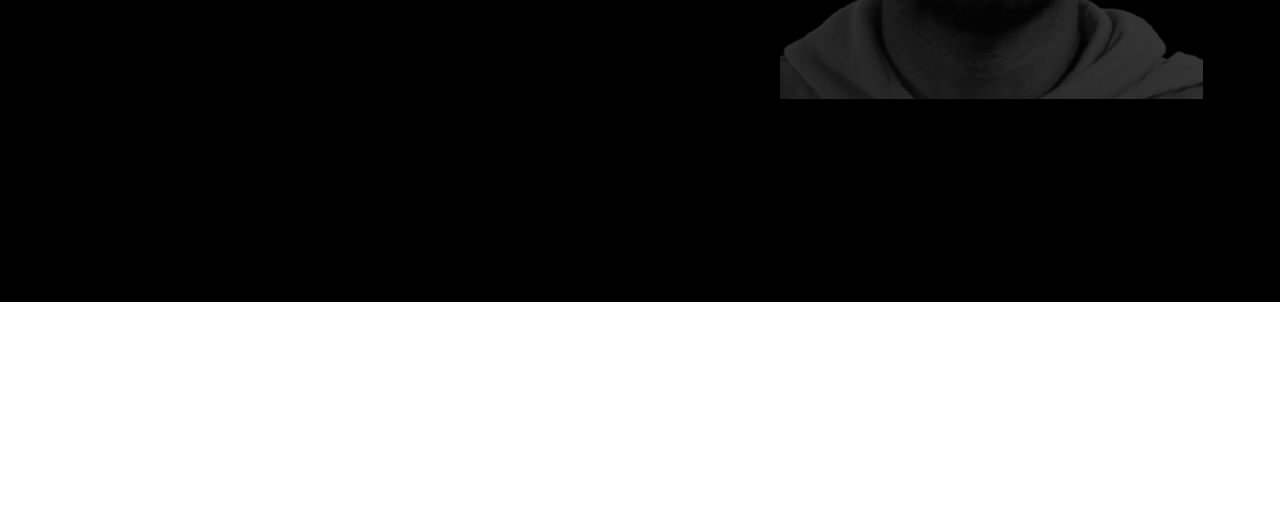
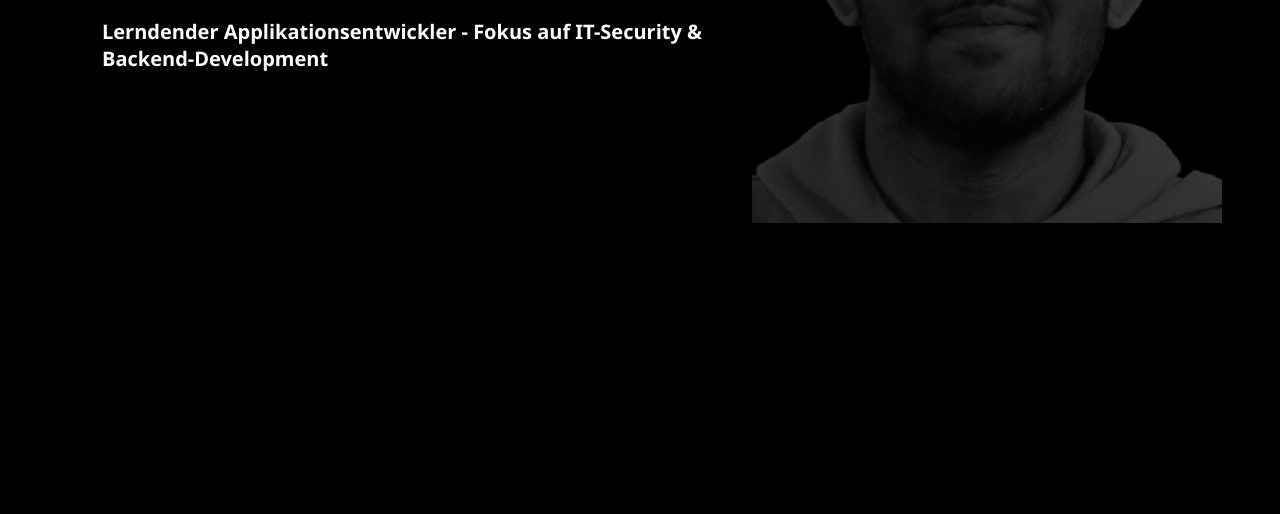
Before and after one commit to Vijiyarathan-Rithush/Vijiyarathan_Rithush_Projekt_Portfolio, a plain HTML site: page index.html in a window 1280 px wide. Shown: the part 544-1058 px from the top of the page. Before the commit the page ends 846 px from the top, so only its background shows below. Drawn offline with Linux system fonts and the light colour scheme.

Commit message:
Fully Done

```diff
--- a/css/styles.css
+++ b/css/styles.css
@@ -14,10 +14,6 @@
   --space-2xl: 58px;
   --space-3xl: 72px;
   --space-4xl: 98px;
-}
-
-html {
-  zoom: 0.8;
 }
 
 .hauptseite, .java-projektv, .f-higkeiten, .kontakt, .ber-mich {
```
